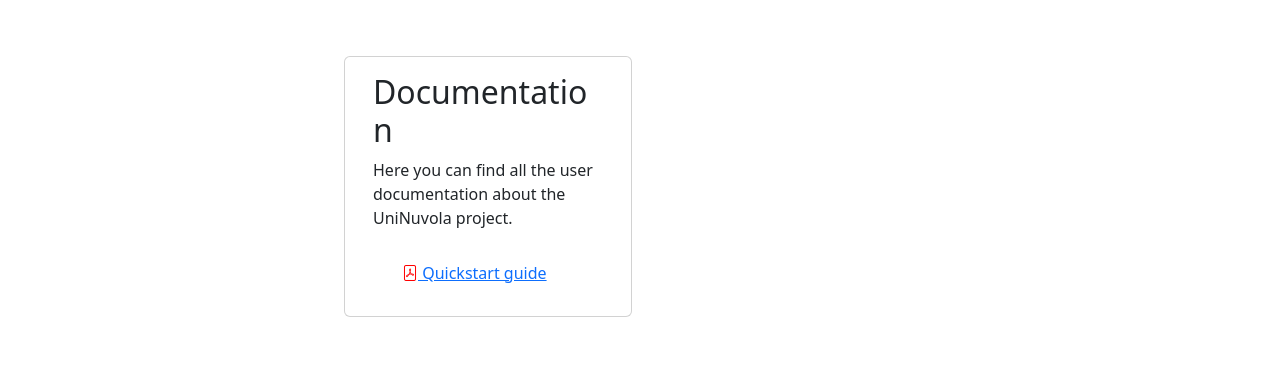
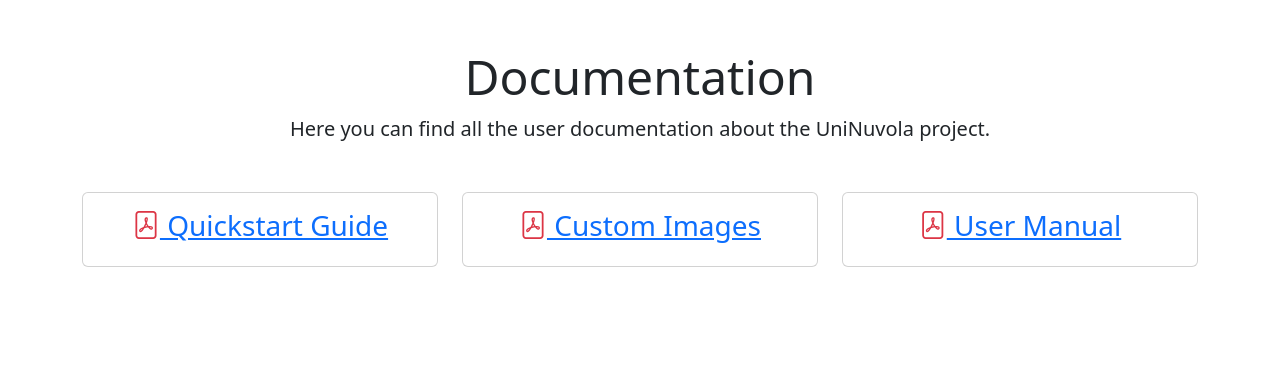
Before and after one commit to UniNuvola/web, a Flask app: page /docs in a window 1280 px wide. Shown: the part 66-438 px from the top of the page. Run offline with Flask 3, Linux system fonts and the light colour scheme; parts of the project's set-up code (start-up, migrations or seed data) failed here and were passed over.

Commit message:
💄 (src/templates): update home and docs pages (#44)
* 💄 (src/templates): update home and docs pages

* 🐛 (docker/): update docker-compose image tag

```diff
--- a/docker/docker-compose.yml
+++ b/docker/docker-compose.yml
@@ -6,7 +6,7 @@
             uninuvola:
                 ipv4_address: ${WEB_IP}
         container_name: web
-        image: harbor1.fisgeo.unipg.it/uninuvola/web:latest
+        image: harbor1.fisgeo.unipg.it/uninuvola/web:main
         env_file: ../.env
 
 networks:
--- a/src/templates/docs.html
+++ b/src/templates/docs.html
@@ -8,22 +8,46 @@
 
 {% block body %}
 <!-- Description and Login -->
-<div class="row mx-auto py-md-2">
-  <div class="card" style="width: 18rem;">
-    <!-- <img src="..." class="card-img-top" alt="..."> -->
-    <div class="card-body">
-      <h2 class="card-title">Documentation</h2>
-      <p class="card-text">Here you can find all the user documentation about the UniNuvola project.</p>
+<section class="text-center mb-5">
+  <h1 class="display-5">Documentation</h1>
+  <p class="lead">Here you can find all the user documentation about the UniNuvola project.</p>
+</section>
 
-      <ul class="list-group list-group-flush">
-        <li class="list-group-item">
-          <a class="btn btn-link" href="https://github.com/UniNuvola/quickstart/releases/latest/download/main.pdf" about="_blank">
-            <i class="bi bi-file-pdf" style="color:red"></i> Quickstart guide
-          </a>
-        </li>
-      </ul>
+<section>
+  <div class="row row-cols-1 row-cols-md-3 g-4">
+    <div class="col">
+      <div class="card h-100 text-center">
+        <div class="card-body">
+          <h3 class="card-title">
+            <a href="https://github.com/UniNuvola/documentation/releases/latest/download/quickstart.pdf" class="link-primary">
+              <i class="bi bi-file-pdf text-danger"></i> Quickstart Guide
+            </a>
+          </h3>
+        </div>
+      </div>
+    </div>
+    <div class="col">
+      <div class="card h-100 text-center">
+        <div class="card-body">
+          <h3 class="card-title">
+            <a href="https://github.com/UniNuvola/documentation/releases/latest/download/customimages.pdf" class="link-primary">
+              <i class="bi bi-file-pdf text-danger"></i> Custom Images
+            </a>
+          </h3>
+        </div>
+      </div>
+    </div>
+    <div class="col">
+      <div class="card h-100 text-center">
+        <div class="card-body">
+          <h3 class="card-title">
+            <a href="https://github.com/UniNuvola/documentation/releases/latest/download/manual.pdf" class="link-primary">
+              <i class="bi bi-file-pdf text-danger"></i> User Manual
+            </a>
+          </h3>
+        </div>
+      </div>
     </div>
   </div>
-
-</div>
+</section>
 {% endblock%}
--- a/src/templates/home.html
+++ b/src/templates/home.html
@@ -17,6 +17,7 @@
   </head>
   <body>
     <!-- NAVBAR -->
+    <header>
       <nav class="navbar navbar-expand-lg navbar-dark" style="background-color: #4c7bb4;">
         <div class="container-fluid">
           <a class="navbar-brand" href="/">
@@ -59,10 +60,11 @@
           </div>
         </div>
       </nav>
+    </header>
 
     <!-- MAIN CONTENT -->
-    <div class="col-md-6 mx-auto p-4 py-md-5">
-      <main>
+    <!-- <div class="col-md-6 mx-auto p-4 py-md-5"> -->
+    <main class="container py-5">
       {% block disclaimer %}
       <div class="row py-md-2">
         <div class="col">
@@ -89,6 +91,6 @@
       {% block body %}{% endblock %}
 
     </main>
-    </div>
+    <!-- </div> -->
   </body>
 </html>
```
Lines whose indentation alone changed are shown as unchanged.
